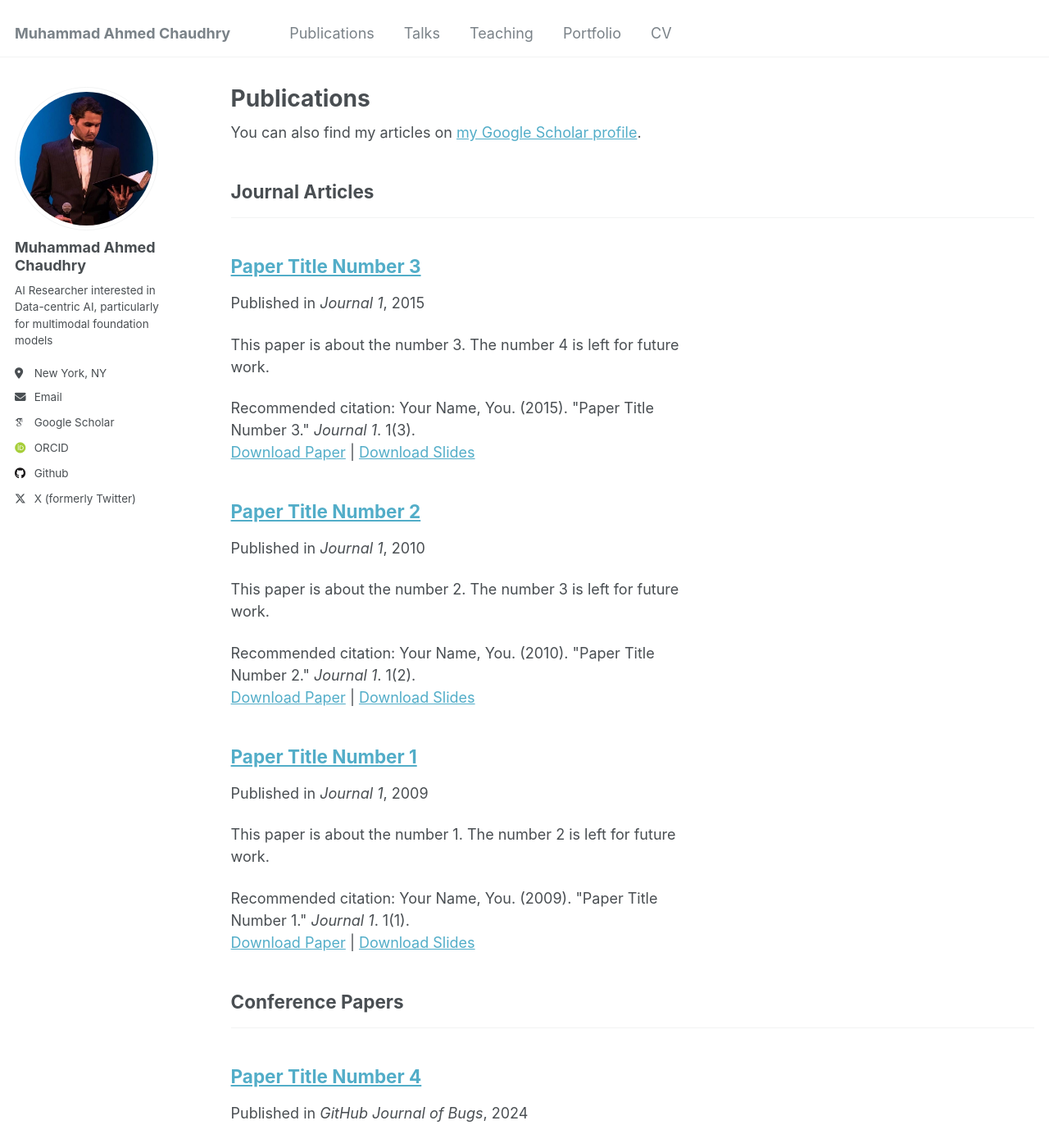
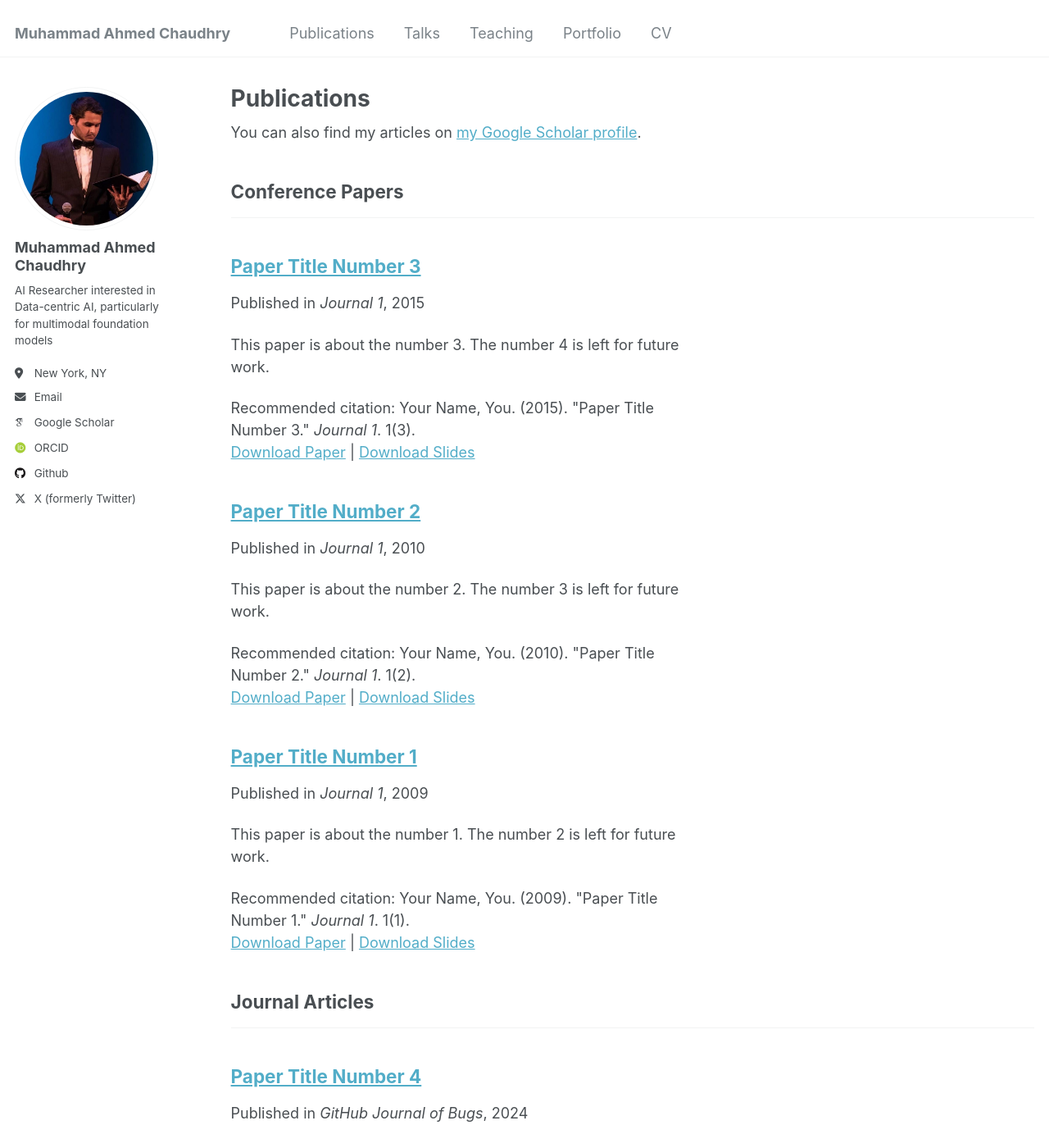
Before and after one commit to Ahmed14974/ahmed14974.github.io, a Jekyll site: the page built from _pages/publications.html, in a window 1280 px wide and 1400 px high. Shown: the whole window at 82% size. Built offline with Jekyll 4.4.1, drawn with Linux system fonts in a browser that asks for light colours; some web fonts are replaced; part of the change alters nothing that is shown.

```diff
--- a/_config.yml
+++ b/_config.yml
@@ -79,9 +79,9 @@ publication_category:
   books:
     title: 'Books'
   manuscripts:
+    title: 'Conference Papers'
+  conferences:
     title: 'Journal Articles'
-  conferences:
-    title: 'Conference Papers'
 
 # Site Settings
 teaser                   :  # filename of teaser fallback teaser image placed in /images/, .e.g. "500x300.png"
```
